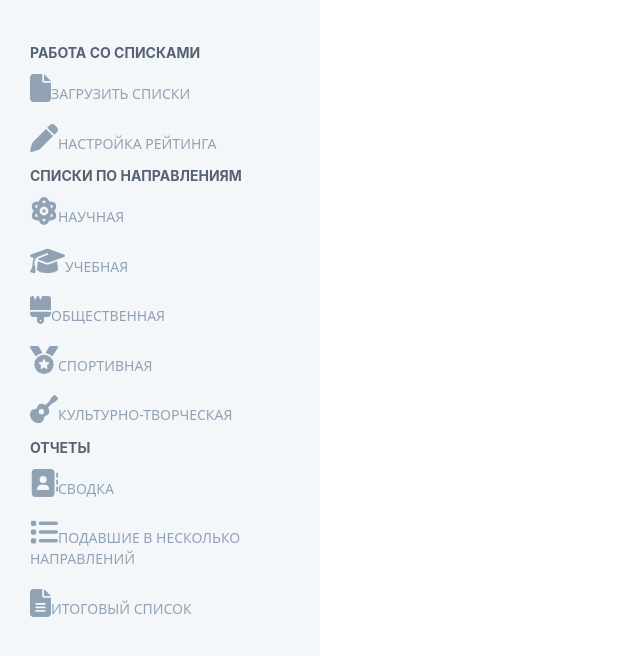
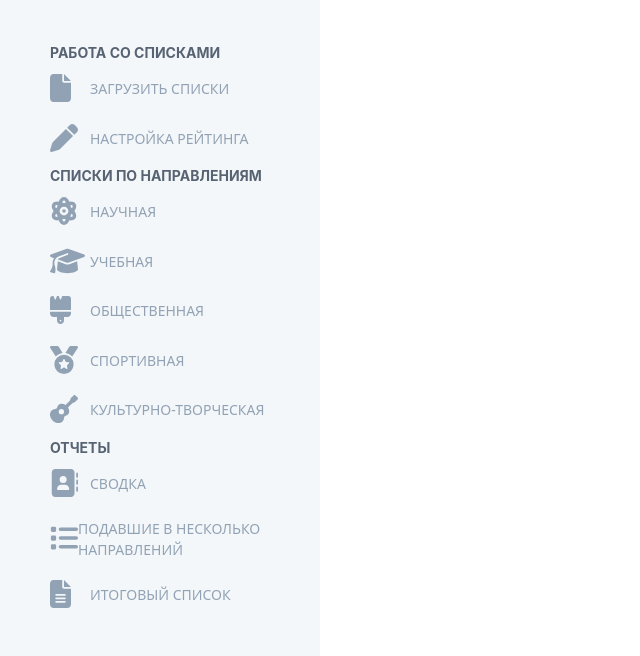
Before and after one commit to KutenkovV/Student-Raiting, a React (Create React App) app: page / in a window 1280 px wide. Shown: the top 656 px of the page, without its empty margins (0-640 px from the left). Built offline with nearby package versions, Linux system fonts and the light colour scheme; the HTML template or start-up script is replaced by a standard one.

Commit message:
Верстка. Доработка сайдбара

```diff
--- a/package.json
+++ b/package.json
@@ -10,6 +10,7 @@
     "@testing-library/react": "^12.1.4",
     "@testing-library/user-event": "^13.5.0",
     "bootstrap": "^5.1.3",
+    "create-react-app": "^5.0.0",
     "font-awesome": "^4.7.0",
     "react": "^17.0.2",
     "react-bootstrap": "^2.2.1",
--- a/src/components/Navbar.css
+++ b/src/components/Navbar.css
@@ -15,7 +15,7 @@
     font-family:-apple-system, BlinkMacSystemFont, 'Segoe UI', Roboto, Oxygen, Ubuntu, Cantarell, 'Open Sans', 'Helvetica Neue', sans-serif;
     font-size: 14px;
     color: #576372;
-    padding-left: 30px;
+    padding-left: 50px;
 }
 
 .nav-menu-items li a {
@@ -24,23 +24,29 @@
     position: relative;
     color: #92A2B5;
     font-size: 14px;
-    padding: 10px 30px;
+    padding: 10px 50px;
     margin: 0%;
     transition: all 0.1s ease;
 }
 
-.nav-menu-items ul li a .icon{
-    width: 30px;
-    display: inline-block;
+.nav-menu-items .nav-text a .icon{
+    width: 40px;
+    display: block;
 }
 
-.nav-menu-items ul li a.active {
+.nav-text a.active {
     color: #FFF;
     background-color: #007BFF;
 }
 
-.nav-menu-items li :hover{
+.nav-text :hover{
     color: #FFF;
     background-color: #007BFF;
     transition: all 0.2s ease;
 }
+
+.span-item {
+    display: flex;
+    flex-direction: row;
+    align-items: center;
+}
--- a/src/components/Navbar.js
+++ b/src/components/Navbar.js
@@ -2,7 +2,6 @@ import React, { useState } from 'react'
 import { Link } from 'react-router-dom'
 import { SidebarlistWork, SidebarRaitingList, SidebarReports } from './SidebarData'
 import { FontAwesomeIcon } from '@fortawesome/react-fontawesome'
-import { faCake } from '@fortawesome/free-solid-svg-icons';
 import './Navbar.css';
 
 function Navbar() {
@@ -12,6 +11,9 @@ function Navbar() {
 
     return (
         <>
+            {/* это блок с гамбургером. Ну у нас сайдбар, а он работает типа как дроп лист
+            тыкнули и выскочило, пока оставлю это здесь
+            я вообще пишу комментарии по приколу */}
             <div className='navbar'>
                 <Link to='#' className='menu-bars'>
                     <FontAwesomeIcon onClick={showSidebar} icon="fa-solid fa-file-arrow-up" />
@@ -21,15 +23,16 @@ function Navbar() {
             <nav className={sidebar ? 'nav-menu active' : 'nav-menu'}>
                 <ul className='nav-menu-items'>
 
-                    {/* блять я заебался */}
                     {/* ЗАГРУЗКА СПИСКОВ */}
                     <b>РАБОТА СО СПИСКАМИ</b>
                     {SidebarlistWork.map((item, index) => {
                         return (
                             <li key={index} className={item.cName}>
                                 <Link to={item.path}>
-                                    {item.icon}
-                                    <span>{item.title}</span>
+                                    <div className='span-item'>
+                                        <span class="icon">{item.icon}</span>
+                                        <span>{item.title}</span>
+                                    </div>
                                 </Link>
                             </li>
                         )
@@ -41,8 +44,10 @@ function Navbar() {
                         return (
                             <li key={index} className={item.cName}>
                                 <Link to={item.path}>
-                                    {item.icon}
-                                    <span>{item.title}</span>
+                                    <div className='span-item'>
+                                        <span class="icon">{item.icon}</span>
+                                        <span>{item.title}</span>
+                                    </div>
                                 </Link>
                             </li>
                         )
@@ -54,8 +59,10 @@ function Navbar() {
                         return (
                             <li key={index} className={item.cName}>
                                 <Link to={item.path}>
-                                    {item.icon}
-                                    <span>{item.title}</span>
+                                    <div className='span-item'>
+                                        <span class="icon">{item.icon}</span>
+                                        <span>{item.title}</span>
+                                    </div>
                                 </Link>
                             </li>
                         )
```
Also changed, not shown: 1 other file (tests, documents, lock files or other folders).
